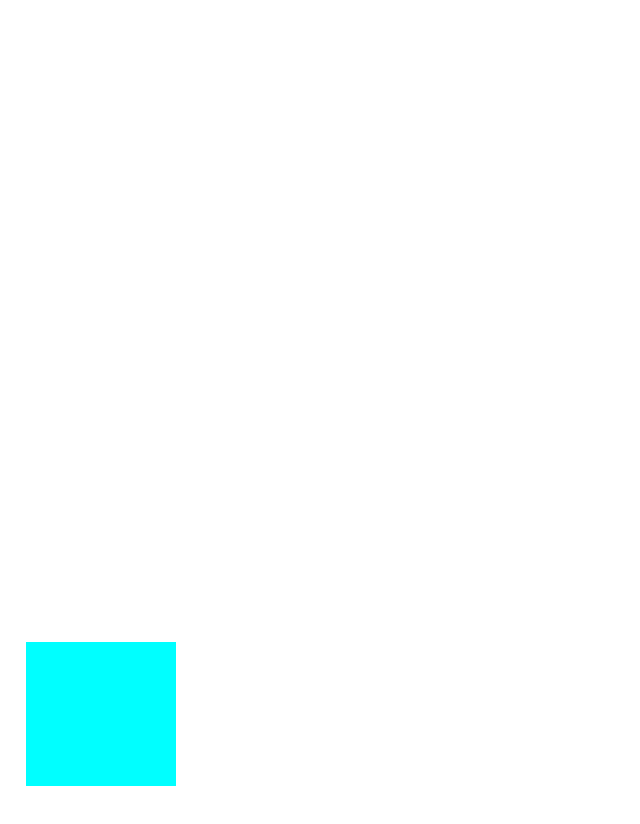
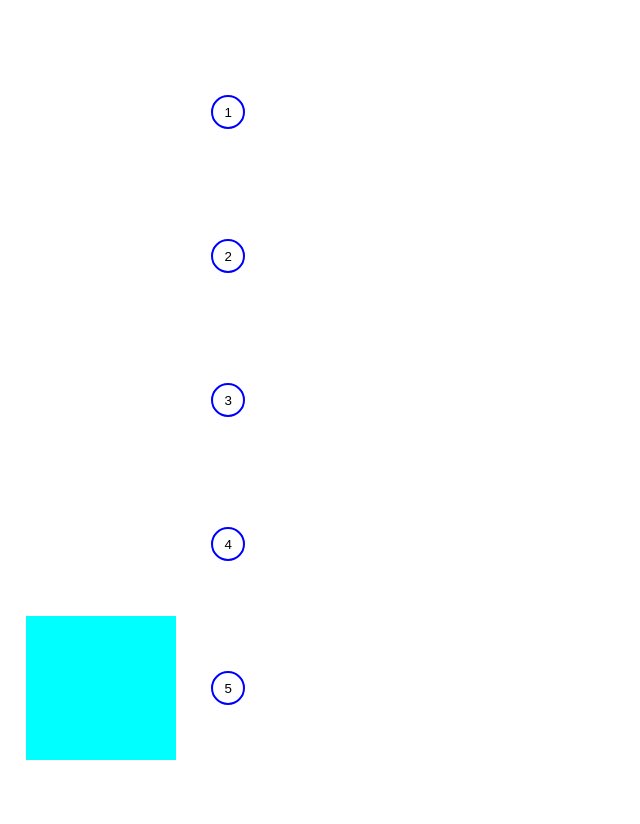
Before and after one commit to Kedr123/elevator, a Vue app: page / in a window 1280 px wide. Shown: the top 824 px of the page, without its empty margins (0-640 px from the left). After the commit the page ends 800 px from the top, so only its background shows below. Built offline with nearby package versions, Linux system fonts and the light colour scheme.

Commit message:
create component Floors

```diff
--- a/src/App.vue
+++ b/src/App.vue
@@ -2,22 +2,26 @@
     <div class="container">
         <div class="elevators">
             <elevator :floors = "floors" :destinationFloor = "destinationFloor" :id="1" @update="checkElevator"/>
+
         </div>
+        <floors :floors = "floors" :queue = "queue"/>
     </div>
 
 </template>
 
 <script>
-    import Elevator from "@/components/Elevator.vue"
+    import Elevator from "@/components/Elevator.vue";
+    import Floors from "@/components/Floors.vue";
 
     export default {
         components:{
-            Elevator,
+            Elevator, Floors,
         },
         data(){
             return {
                 destinationFloor:1,
                 floors:5,
+                queue:[]
             }
         },
         methods:{
@@ -34,6 +38,7 @@
     display: flex;
     height: 100%;
     align-items: center;
+    width: clamp(100px,calc(100%/5),150px);
 }
 
 body{
@@ -41,9 +46,11 @@ body{
 }
 
 .container{
-    padding: 2%;
+    /* padding: 2%; */
+    margin-left: 2%;
     display: flex;
     align-items: center;
     height: 100vh;
+    /* width: 100vw; */
 }
 </style>
--- /dev/null
+++ b/src/components/Floors.vue
@@ -0,0 +1,60 @@
+<template>
+    <div class="floors" >
+        <button  v-for="i in floors" class="button" :class="{active:queue.includes(i)}">
+            {{ i }}
+        </button>
+    </div>
+</template>
+
+<script>
+export default {
+    props:{
+        floors:{},
+        queue:{}
+    },
+    data(){
+        return{
+
+        }
+    },
+    methods:{
+        buttonClick(id){
+            if(queue.includes(id)){
+                return;
+            }
+
+            this.$emit("append", id)
+        }
+    }
+}
+</script>
+
+<style scoped>
+    .floors{
+        display: flex;
+        flex-direction: column;
+        align-items: center;
+        justify-content: space-around;
+        height: 90%;
+        margin-left: 3%;
+    }
+
+    .button{
+        padding: 50%;
+        border-radius: 50%;
+        width: 30px;
+        height: 30px;
+
+        display: flex;
+        justify-content: center;
+        align-items: center;
+
+        background-color: white;
+        border: 2px solid blue;
+    }
+
+    .active{
+        background-color: red;
+    }
+
+</style>
```
